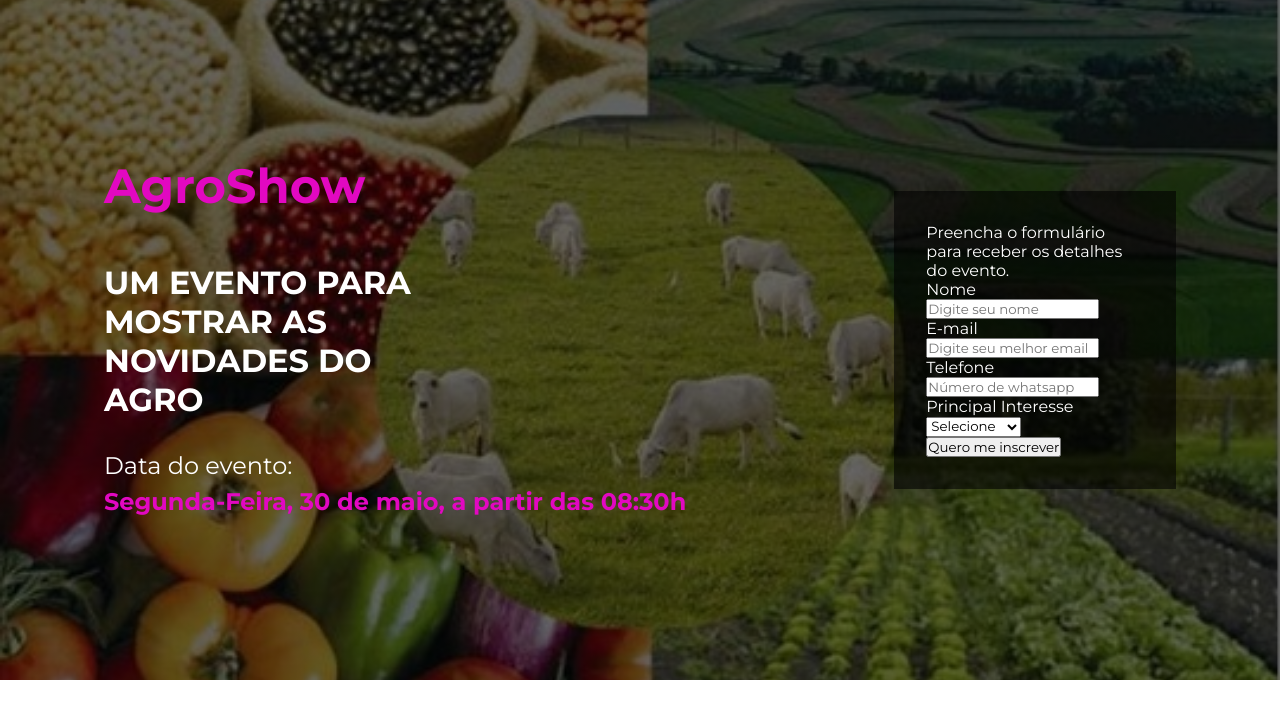
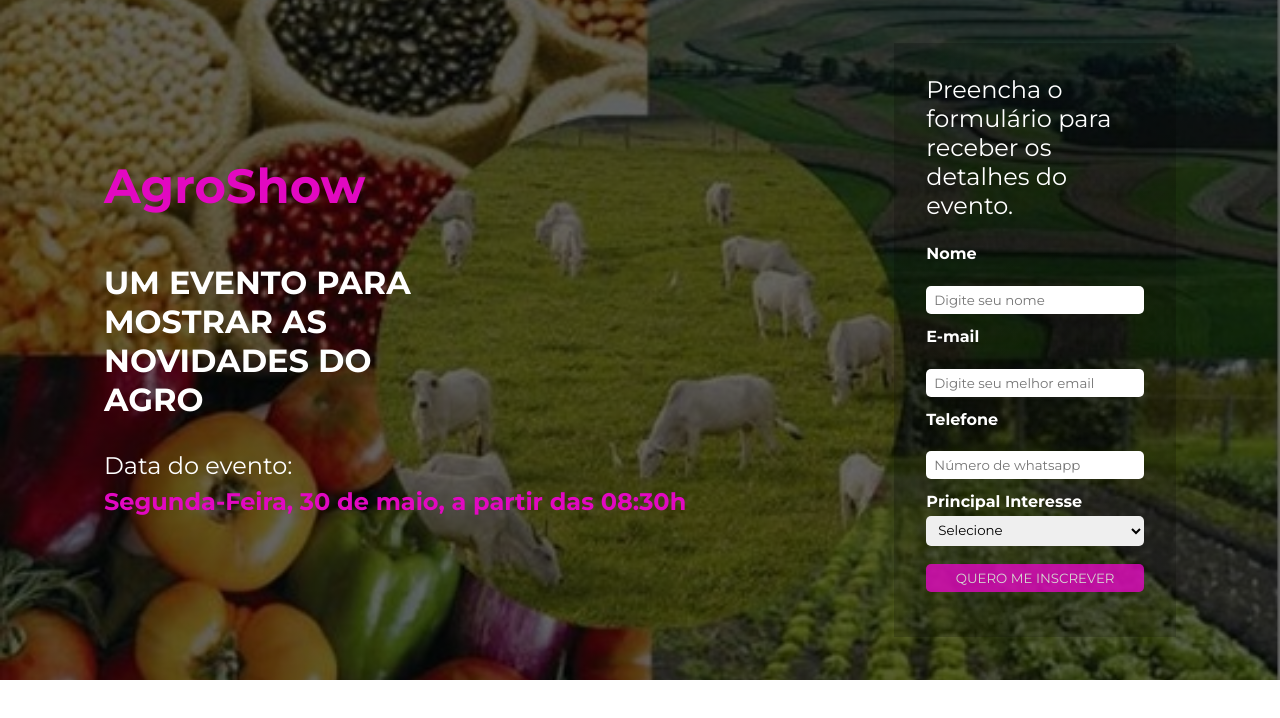
Before and after one commit to marcosCappelli/landingPage, a plain HTML site: page index.html in a window 1280 px wide. Drawn offline with nearby package versions, Linux system fonts and the light colour scheme.

```diff
--- a/css/style.css
+++ b/css/style.css
@@ -55,7 +55,52 @@
 
 #subscription-form {
     background-color: var(--secondary);
-    background: linear-gradient(rgba(0, 0, 0, 0.6), rgba(0, 0, 0, 0.6));
+    background: linear-gradient(rgba(0, 0, 0, 0.2), rgba(0, 0, 0, 0.2));
     padding: 2em;
     max-width: 22%;
 }
+
+#subscription-form p {
+    font-size: 1.5em;
+    color: var(--text-color);
+    margin-bottom: 1em;
+}
+
+.form-group {
+    display: flex;
+    flex-direction: column;
+    margin-bottom: 0.8em;
+}
+
+.form-group label {
+    color: var(--text-color);
+    margin-bottom: .3em;
+    font-weight: bold;
+}
+
+.form-group input,
+.form-group select {
+    padding: 6px 8px;
+    border-radius: 5px;
+    border: none;
+    outline: none;
+}
+
+#subscription-form input {
+    margin-top: 18px;
+}
+
+ .btn {
+     background-color: var(--primary);
+     color: var(--text-color);
+     text-transform: uppercase;
+     width: 100%;
+     border: none;
+     padding: 12px;
+     cursor: pointer;
+     opacity: 0.8;
+ }
+
+ .btn:hover {
+     opacity: 1;
+ }
```
